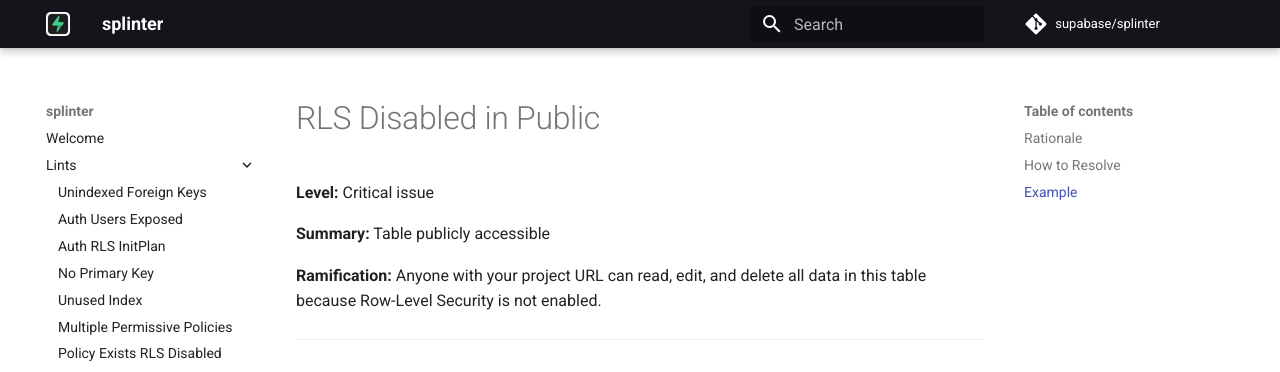
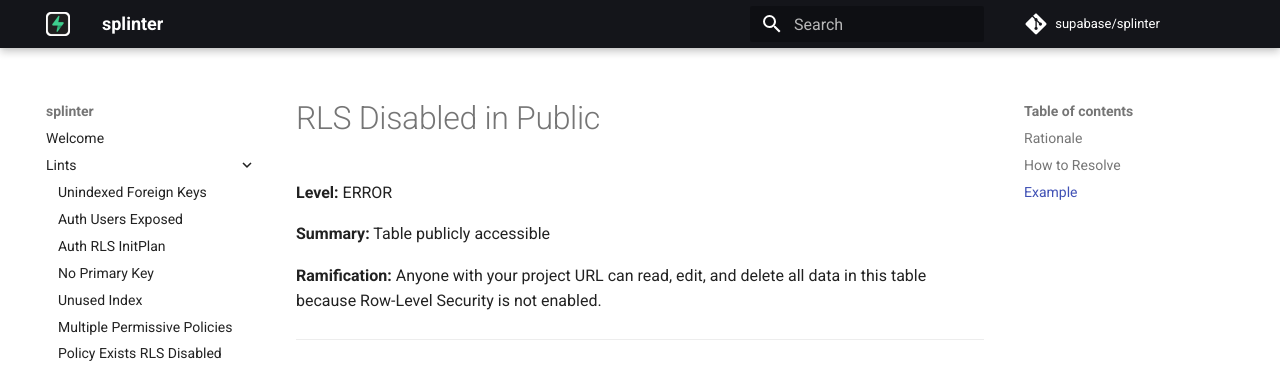
Before and after one commit to supabase/splinter, an MkDocs documentation site: the page built from docs/0013_rls_disabled_in_public.md, in a window 1280 px wide and 1293 px high. Shown: the top 372 px of the window. Built offline with MkDocs 1.6.1 and Material for MkDocs 9.7.7, drawn with Linux system fonts in a browser that asks for light colours; comment, search, counter and statistics services are not loaded.

Commit message:
restore level

```diff
--- a/docs/0013_rls_disabled_in_public.md
+++ b/docs/0013_rls_disabled_in_public.md
@@ -1,5 +1,5 @@
 
-**Level:** Critical issue
+**Level:** ERROR
 
 **Summary:** Table publicly accessible
 
```
